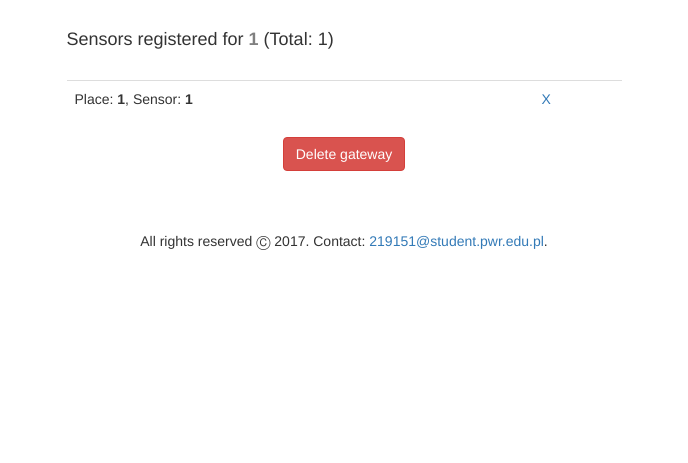
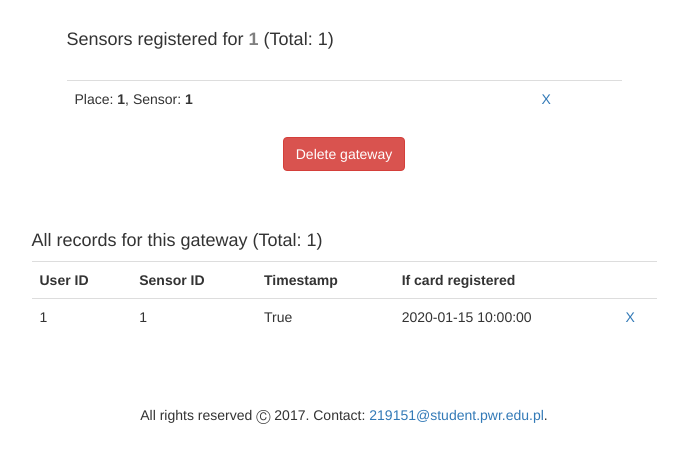
Before and after one commit to Ziemnior/engineering-thesis, a Flask app: page /sensor/gateway/1 in a window 1280 px wide. Shown: the part 52-515 px from the top of the page, without its empty margins (296-984 px from the left). Run offline with Flask 2, Linux system fonts and the light colour scheme; a user stored in the database is signed in; tables that the repository leaves empty hold one stand-in row (values such as "Sample post"); some libraries are stand-ins or nearby versions.

Commit message:
Add possibility to delete records from gateway view

```diff
--- a/app/models.py
+++ b/app/models.py
@@ -29,7 +29,8 @@ class Sensor(Base):
     records = relationship("Record", order_by=Record.id, back_populates="sensor")
 
     def __repr__(self):
-        return "<Sensor(id={}, place_id={}, sensor_id={}, gateway_id={})>".format(self.id, self.place_id, self.sensor_id, self.gateway_id)
+        return "<Sensor(id={}, place_id={}, sensor_id={}, gateway_id={})>".format(self.id, self.place_id,
+                                                                                  self.sensor_id, self.gateway_id)
 
 
 class User(Base, UserMixin):
--- a/app/run.py
+++ b/app/run.py
@@ -13,7 +13,8 @@ from utils.register import check_existing_uids, check_if_user_exists, if_sensor_
     if_uid_registered, update_uid_status
 from utils.users import get_people_on_site, get_user_profile, get_users, get_user_records, delete_user
 from utils.sensors import check_if_sensor_id_exists, display_registered_sensors, filter_sensors, \
-    get_sensor_specific_records, filter_records_by_status, delete_sensor, delete_gateway
+    get_sensor_specific_records, filter_records_by_status, delete_sensor, delete_gateway, \
+    get_sensors_for_specific_gateway, get_records_for_specific_gateway
 from utils.records import calculate_usual_worktime, calculate_overtime, calculate_basic_salary, \
     calculate_extended_salary, process_record, delete_record
 from utils.jinja_filters import int_to_month, int_to_hour, timedelta_to_hour
@@ -178,9 +179,16 @@ def sensor_records_filter(sensor_id):
 @app.route("/sensor/gateway/<gateway_id>", methods=["GET", "POST"])
 @requires_roles('admin')
 def sensor_display_gateway(gateway_id):
-    with create_session() as session:
-        temp = session.query(Sensor).filter_by(gateway_id=gateway_id).order_by(Sensor.place_id.asc()).all()
-    return render_template("sensor-gateway.html", sensors=temp, gateway_id=gateway_id)
+    return render_template("sensor-gateway.html", sensors=get_sensors_for_specific_gateway(Sensor, gateway_id),
+                           records=get_records_for_specific_gateway(Record, gateway_id), gateway_id=gateway_id)
+
+
+@app.route('/sensor/gateway/<gateway_id>/delete-record/<record_id>', methods=["GET", "POST"])
+@requires_roles('admin')
+def delete_records_gateway(gateway_id, record_id):
+    delete_record(Record, record_id)
+    flash("Record with ID " + record_id + " successfully removed", "info")
+    return redirect(url_for('sensor_display_gateway', gateway_id=gateway_id))
 
 
 @app.route("/sensor/gateway/<gateway_id>/delete", methods=["GET", "POST"])
@@ -201,7 +209,7 @@ def delete_sensors(sensor_id):
 
 @app.route('/sensor/<sensor_id>/<record_id>', methods=["GET", "POST"])
 @requires_roles('admin')
-def delete_records_sensor_view(sensor_id, record_id):
+def delete_records_sensor_view(record_id, **sensor_id):
     delete_record(Record, record_id)
     flash("Record with ID " + record_id + " successfully removed", "info")
     return redirect(url_for('sensor_records', sensor_id=sensor_id))
--- a/app/templates/sensor-gateway.html
+++ b/app/templates/sensor-gateway.html
@@ -35,6 +35,49 @@
 <p class="text-center"><a href="{{ url_for('delete_gateways', gateway_id=gateway_id) }}" class="btn btn-danger">Delete
     gateway</a></p>
 
+<br>
+<br>
+
+<div class="row">
+    <div class="col-sm-offset-3 col-sm-6">
+
+        <h4>All records for this gateway (Total: {{ records|length }})</h4>
+
+        {% if records !=[] %}
+
+        <table class="table">
+            <tr>
+                <th>User ID</th>
+                <th>Sensor ID</th>
+                <th>Timestamp</th>
+                <th>If card registered</th>
+                <th></th>
+            </tr>
+            <tr>
+                {% for record in records %}
+                <td>{{ record.user_id }}</td>
+                <td>{{ record.sensor_id }}</td>
+                {% if record.in_use == 1 %}
+                <td>True</td>
+                {% else %}
+                <td>False</td>
+                {% endif %}
+                <td>{{ record.timestamp.strftime('%Y-%m-%d %H:%M:%S') }}</td>
+                <td><a href="{{ url_for('delete_records_gateway', record_id=record.id, gateway_id=gateway_id) }}">X</a>
+                </td>
+            </tr>
+            {% endfor %}
+        </table>
+
+        {% else %}
+
+        No records for this gateway yet.
+
+        {% endif %}
+
+    </div>
+</div>
+
 {% include "footer.html" %}
 
 {% endblock %}
--- a/app/utils/sensors.py
+++ b/app/utils/sensors.py
@@ -28,7 +28,14 @@ def get_sensor_specific_records(record, sensor_id):
         return session.query(record).filter_by(sensor_id=sensor_id).order_by(record.timestamp.desc()).all()
 
 
-# def get_sensors_for_specific_gateway(sensor, gateway_id):
+def get_sensors_for_specific_gateway(sensor, gateway_id):
+    with create_session() as session:
+        return session.query(sensor).filter_by(gateway_id=gateway_id).order_by(sensor.place_id.asc()).all()
+
+
+def get_records_for_specific_gateway(record, gateway_id):
+    with create_session() as session:
+        return session.query(record).filter_by(gateway_id=gateway_id).order_by(record.timestamp.desc()).all()
 
 
 def filter_records_by_status(record, sensor_id, filter_form):
```
Also changed, not shown: app/templates/sensor-records.html (+10 -2 lines).
